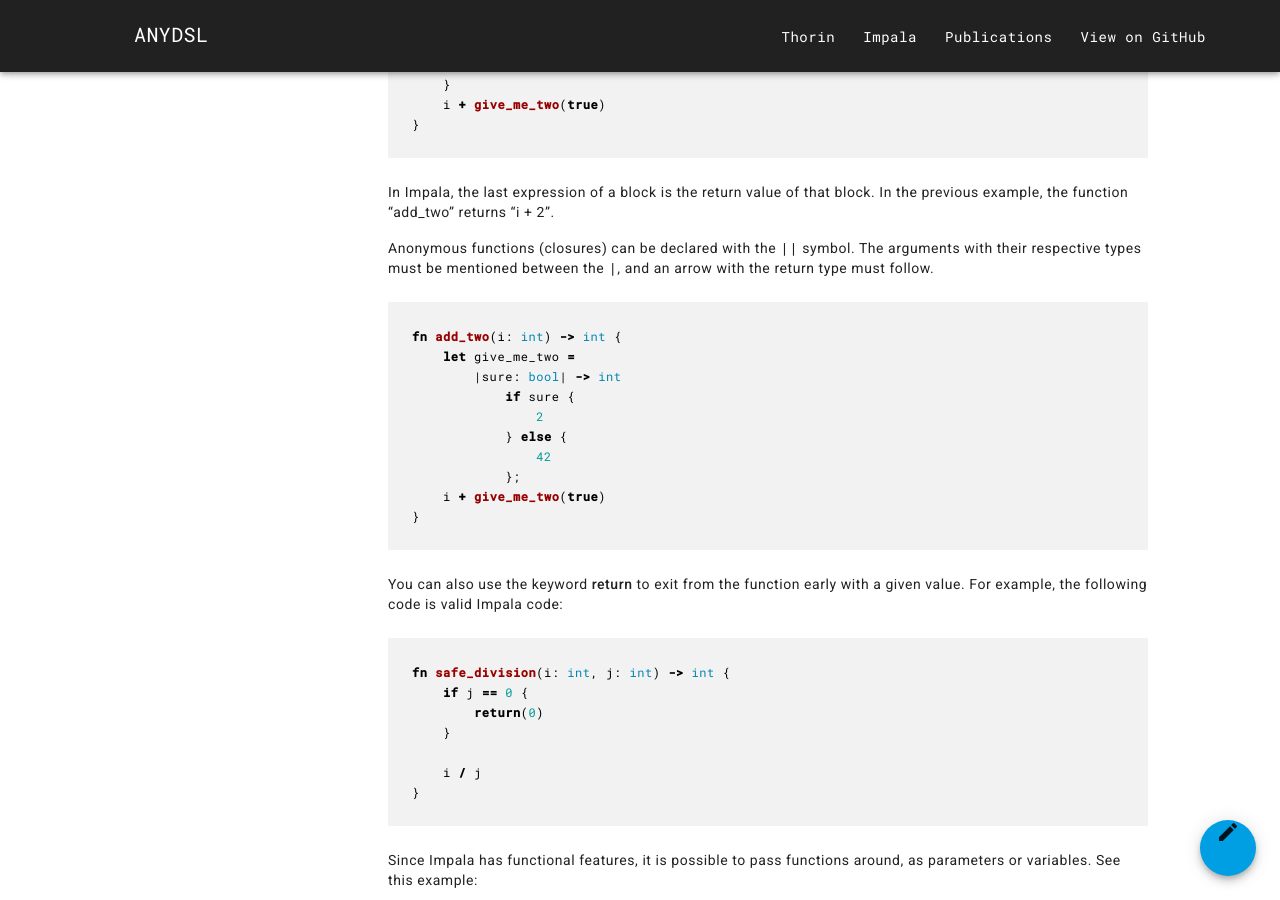
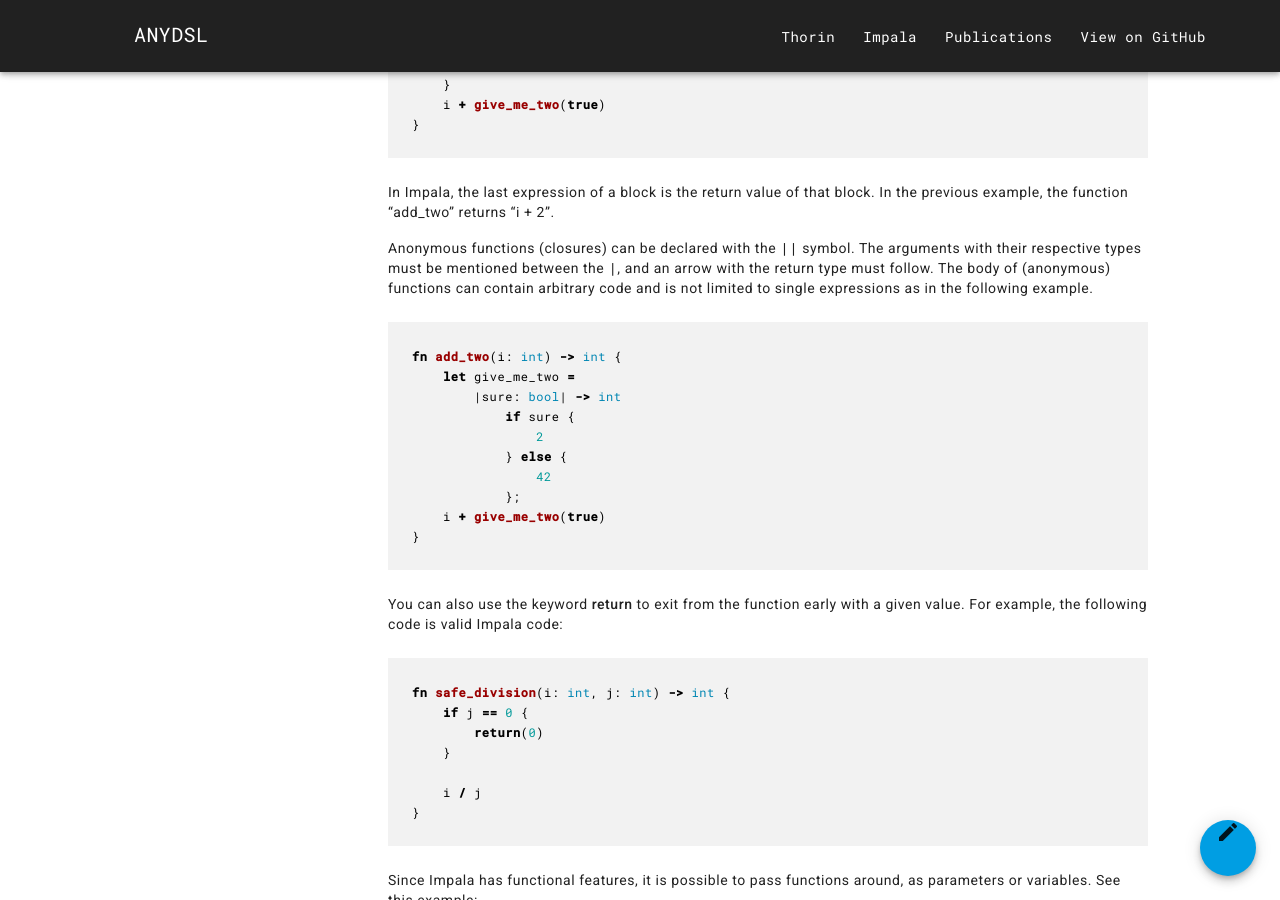
Before and after one commit to AnyDSL/anydsl.github.io, a Jekyll site: the page built from Tutorial.md, in a window 1280 px wide and 900 px high, scrolled down 4743 px. Built offline with Jekyll 4.4.1, drawn with Linux system fonts in a browser that asks for light colours; nearby versions of some CDN libraries.

Commit message:
Be more precise, see #1.

````diff
--- a/Tutorial.md
+++ b/Tutorial.md
@@ -181,6 +181,7 @@ In the previous example, the function "add_two" returns "i + 2".
 
 Anonymous functions (closures) can be declared with the **`||`** symbol.
 The arguments with their respective types must be mentioned between the **`|`**, and an arrow with the return type must follow.
+The body of (anonymous) functions can contain arbitrary code and is not limited to single expressions as in the following example.
 
 ```rust
 fn add_two(i: int) -> int {
````
